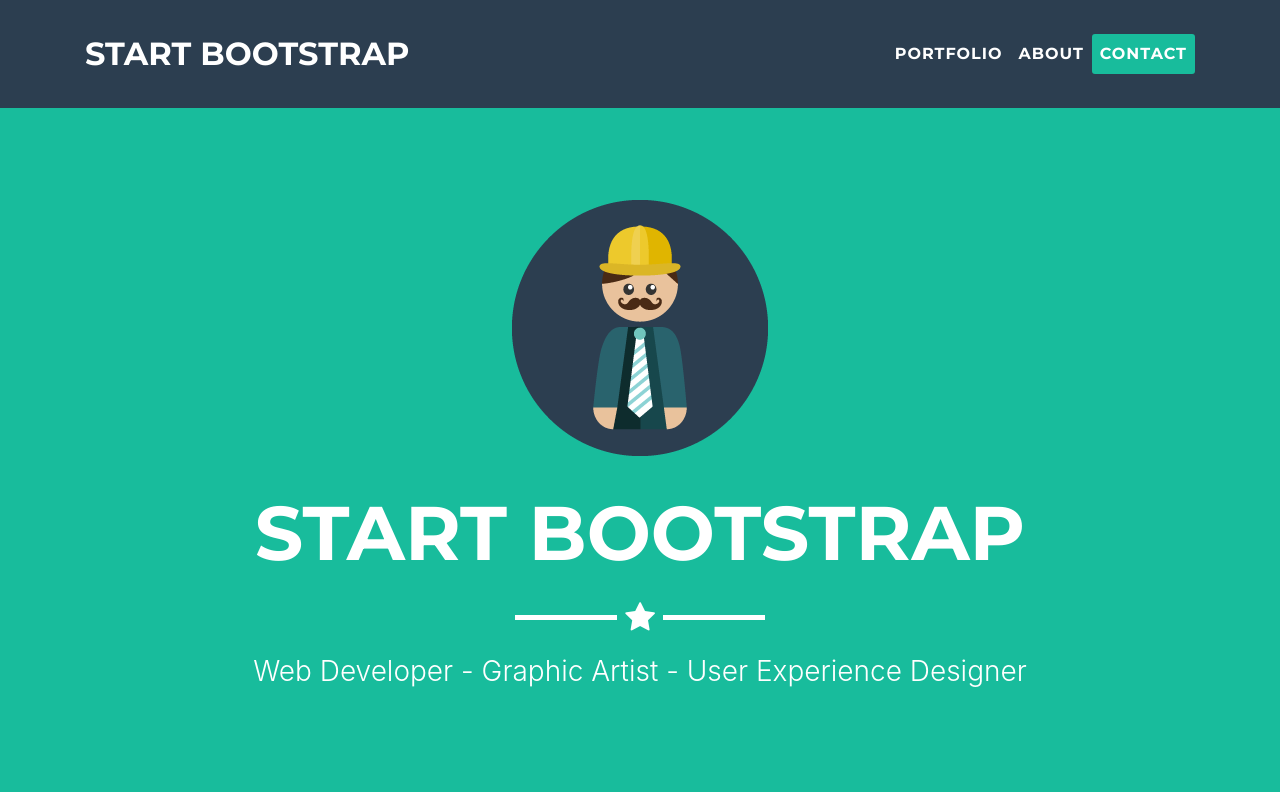
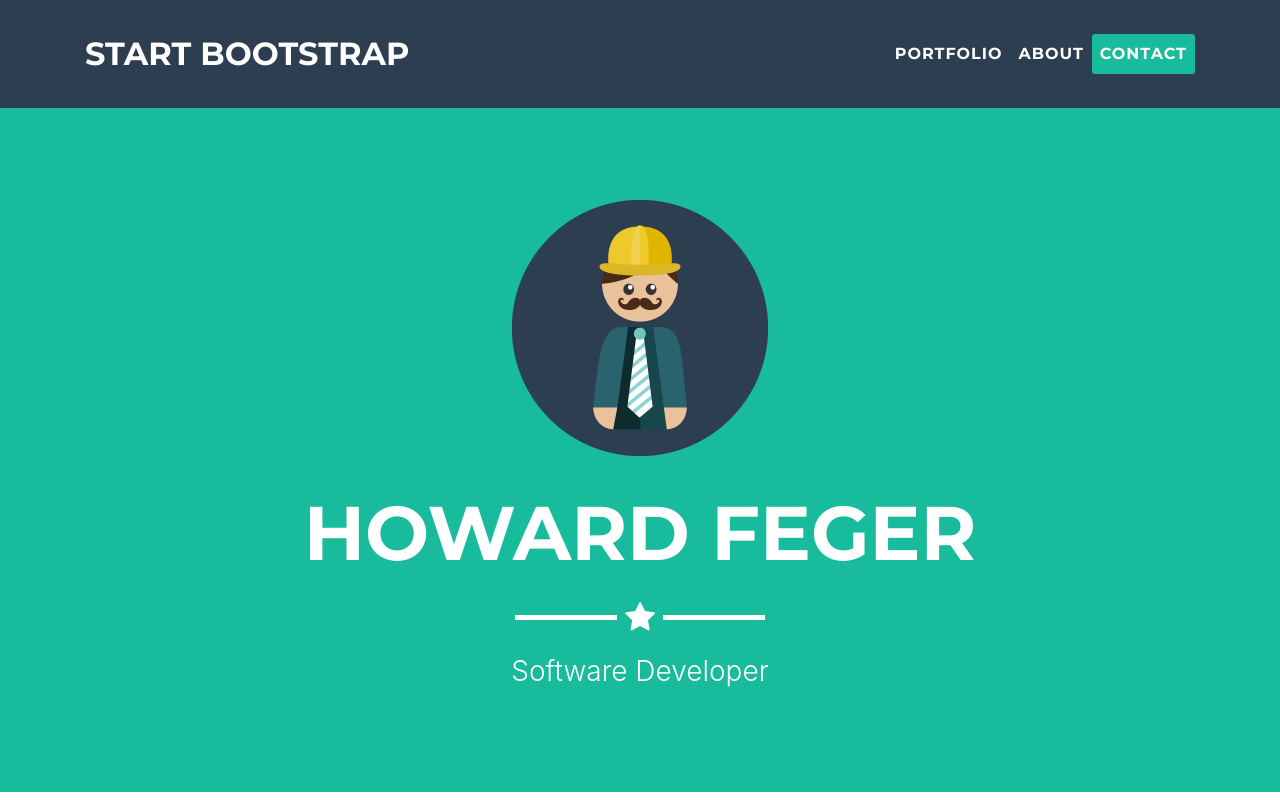
Before and after one commit to hfeger4/freelancer-portfolio, a website with bundled scripts: page index.html in a window 1280 px wide. Shown: the top 800 px of the page. Built offline with nearby package versions, Linux system fonts and the light colour scheme.

Commit message:
add positions

```diff
--- a/index.html
+++ b/index.html
@@ -54,9 +54,9 @@
       <div class="container">
         <img class="img-fluid" src="img/profile.png" alt="">
         <div class="intro-text">
-          <span class="name">Start Bootstrap</span>
+          <span class="name">Howard Feger</span>
           <hr class="star-light">
-          <span class="skills">Web Developer - Graphic Artist - User Experience Designer</span>
+          <span class="skills">Software Developer</span>
         </div>
       </div>
     </header>
@@ -146,7 +146,7 @@
           <div class="col-lg-8 mx-auto text-center">
             <a href="#" class="btn btn-lg btn-outline">
               <i class="fa fa-download"></i>
-              Download Theme
+              Here is the download theme button.
             </a>
           </div>
         </div>
```
